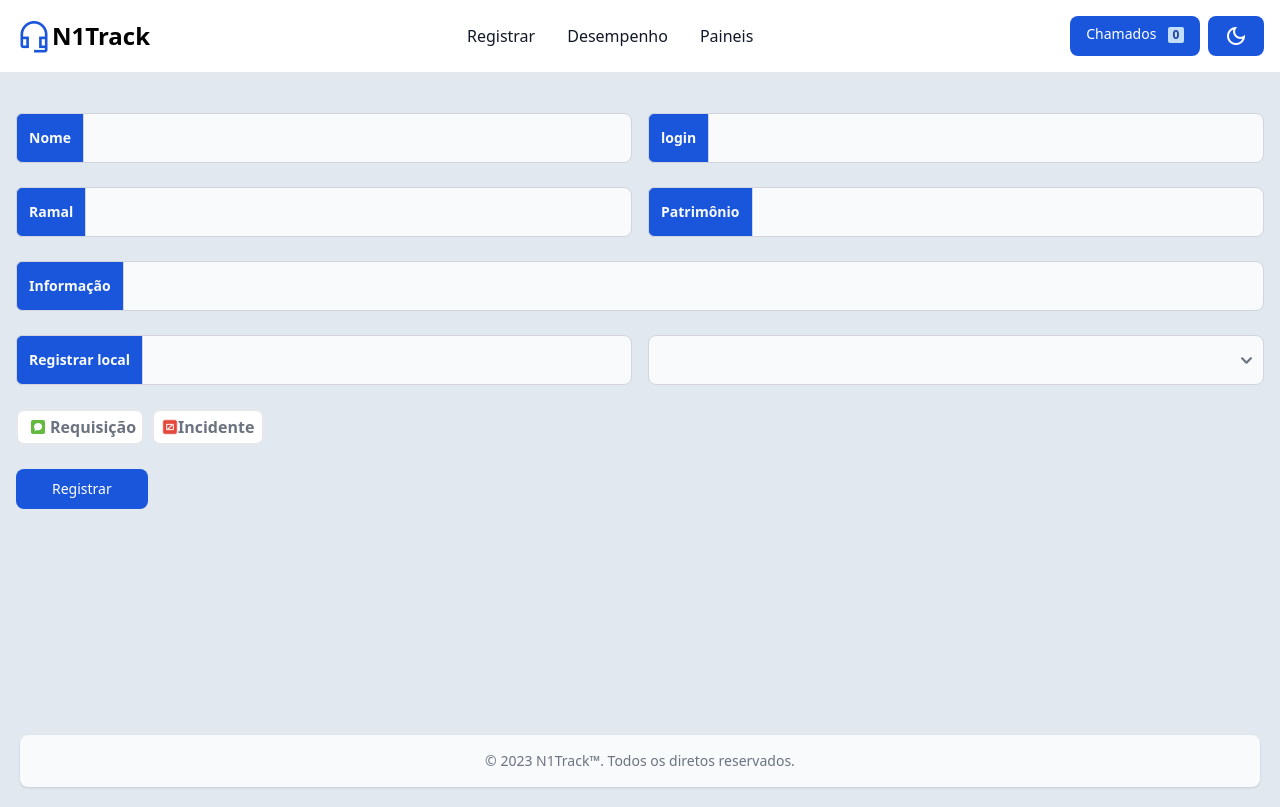
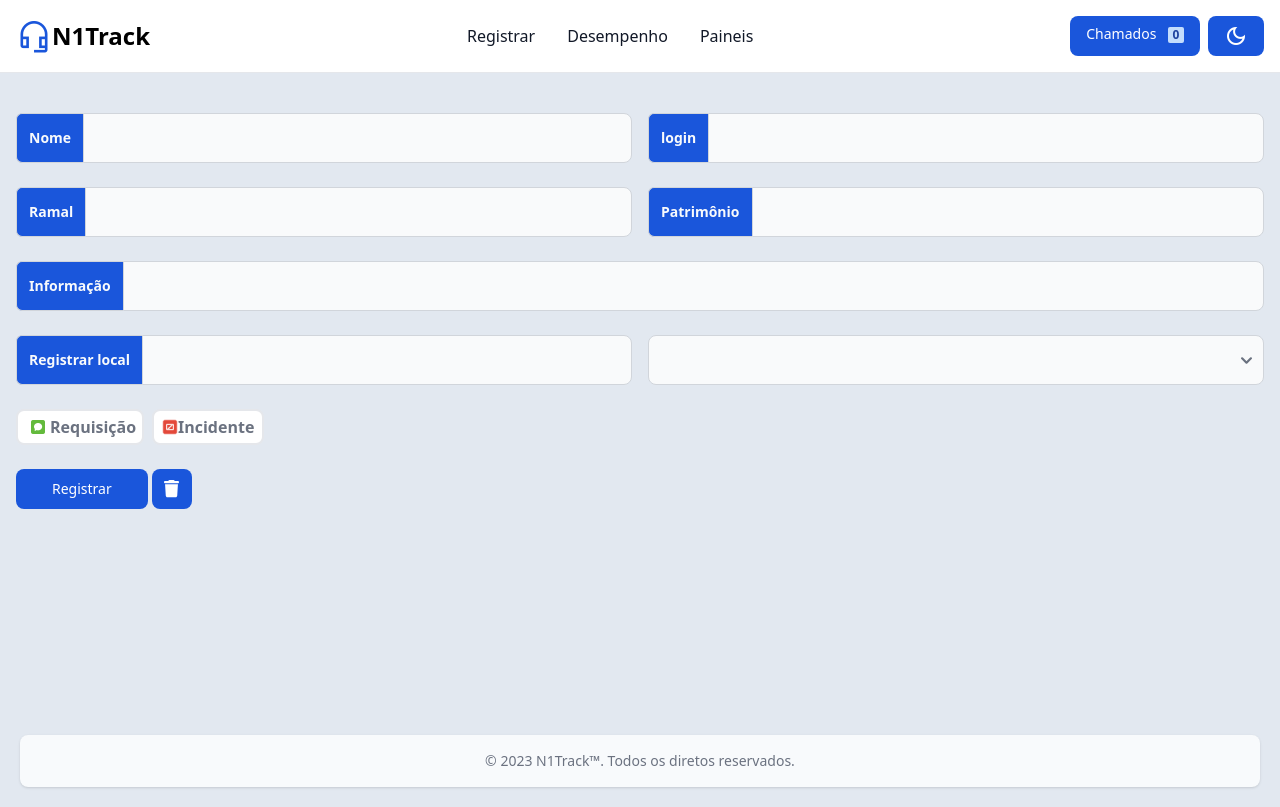
Before and after one commit to Rhuan-Guilherme/RegistoDeChamados-N1, a Vue app: page / in a window 1280 px wide. Built offline with nearby package versions, Linux system fonts and the light colour scheme.

Commit message:
Ajustando botão para exclusão de chamados :art:

```diff
--- a/src/components/layout/AreaCards.vue
+++ b/src/components/layout/AreaCards.vue
@@ -1,5 +1,5 @@
 <script setup>
-import ButtonDelete from '@/components/layout/ButtonDelete.vue'
+
 import { useRegistrosStore } from '@/stores/registros'
 const chamados = useRegistrosStore()
 
@@ -8,10 +8,7 @@ const chamados = useRegistrosStore()
 <template>
 
     <div v-if="chamados.register.length > 0" class="relative">
-        <div class="flex justify-end absolute right-0 -top-12">
-            <ButtonDelete />
-        </div>
-        <div  class="w-full h-auto p-4 rounded-l-md bg-slate-300 dark:bg-gray-900 dark:text-white flex flex-wrap items-center justify-center gap-4">
+        <div  class="w-full h-auto p-4 rounded-md bg-slate-300 dark:bg-gray-900 dark:text-white flex flex-wrap items-center justify-center gap-4">
 
             <div :class="{'concluido': chamado.concluido}" v-for="(chamado, index) in chamados.register" :key="index" class="relative ativo w-full max-w-xs p-4 bg-white border border-gray-200 rounded-lg shadow sm:p-4 dark:bg-gray-800 dark:border-gray-700">
                 <button @click="chamado.concluido = false" v-if="chamado.concluido" class="absolute inline-flex items-center justify-center w-6 h-6 font-bold text-white hover:bg-red-500 bg-green-500 border-2 border-white rounded-md -top-2 -right-2 dark:border-gray-900"><span class="material-symbols-outlined">done</span></button>
--- a/src/components/layout/ButtonDelete.vue
+++ b/src/components/layout/ButtonDelete.vue
@@ -5,10 +5,11 @@ const chamados = useRegistrosStore()
 
 <template>
       <div class="">
-                <button data-modal-target="defaultModal" data-modal-toggle="defaultModal"
-                    class="block bg-slate-300 dark:bg-gray-800 dark:text-white font-medium rounded-t-lg text-sm px-5 py-2.5 text-center  hover:bg-red-600 dark:hover:bg-red-600 hover:text-white"
-                    type="button">
-                    <span class="material-symbols-outlined text-md ">delete</span>
+                <button  data-modal-target="defaultModal" data-modal-toggle="defaultModal"
+                class="delete-button bg-blue-700 ">
+                    <svg class="delete-svgIcon" viewBox="0 0 448 512">
+                    <path d="M135.2 17.7L128 32H32C14.3 32 0 46.3 0 64S14.3 96 32 96H416c17.7 0 32-14.3 32-32s-14.3-32-32-32H320l-7.2-14.3C307.4 6.8 296.3 0 284.2 0H163.8c-12.1 0-23.2 6.8-28.6 17.7zM416 128H32L53.2 467c1.6 25.3 22.6 45 47.9 45H346.9c25.3 0 46.3-19.7 47.9-45L416 128z"></path>
+                  </svg>
                 </button>
 
                 <!-- Main modal -->
@@ -53,3 +54,65 @@ const chamados = useRegistrosStore()
             </div>
         </div>
 </template>
+
+<style scoped>
+.delete-button {
+  width: 40px;
+  height: 40px;
+  border-radius: 20%;
+  border: none;
+  font-weight: 600;
+  display: flex;
+  align-items: center;
+  justify-content: center;
+  cursor: pointer;
+  transition-duration: 0.3s;
+  overflow: hidden;
+  position: relative;
+}
+
+.delete-svgIcon {
+  width: 15px;
+  transition-duration: 0.3s;
+}
+
+.delete-svgIcon path {
+  fill: white;
+}
+
+.delete-button:hover {
+  width: 110px;
+  border-radius: 10px;
+  transition-duration: 0.3s;
+  background-color: rgb(255, 69, 69);
+  align-items: center;
+}
+
+.delete-button:hover .delete-svgIcon {
+  width: 20px;
+  transition-duration: 0.3s;
+  transform: translateY(60%);
+  -webkit-transform: rotate(360deg);
+  -moz-transform: rotate(360deg);
+  -o-transform: rotate(360deg);
+  -ms-transform: rotate(360deg);
+  transform: rotate(360deg);
+}
+
+.delete-button::before {
+  display: none;
+  content: "Chamados";
+  color: white;
+  transition-duration: 0.3s;
+  font-size: 2px;
+}
+
+.delete-button:hover::before {
+  display: block;
+  padding-right: 10px;
+  font-size: 12px;
+  opacity: 1;
+  transform: translateY(0px);
+  transition-duration: 0.3s;
+}
+</style>
--- a/src/components/layout/TheForm.vue
+++ b/src/components/layout/TheForm.vue
@@ -146,12 +146,14 @@ const reset = () => {
         </div>
 
         <div class="flex gap-2">
-            <div>
+            <div class="flex gap-1">
                 <button
                     @click="chamados.addChamado(nome, login, ramal, patrimonio, informacao, local, checkTipo, selected), reset()"
                     type="submit"
                     class="text-white bg-blue-700 hover:bg-blue-800  font-medium rounded-lg text-sm w-full sm:w-auto  text-center dark:bg-blue-600 dark:hover:bg-blue-700 dark:focus:ring-blue-800 "><input
-                        class="px-9 py-2.5 cursor-pointer" type="reset" value="Registrar"></button>
+                        class="px-9 py-2.5 cursor-pointer" type="reset" value="Registrar">
+                    </button>
+                    <botaoDelete/>
             </div>
     </div>
 </form>
```
